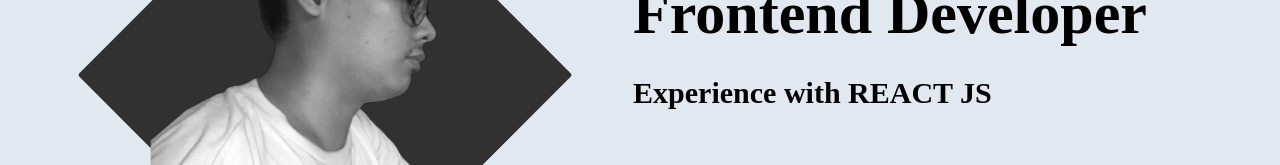
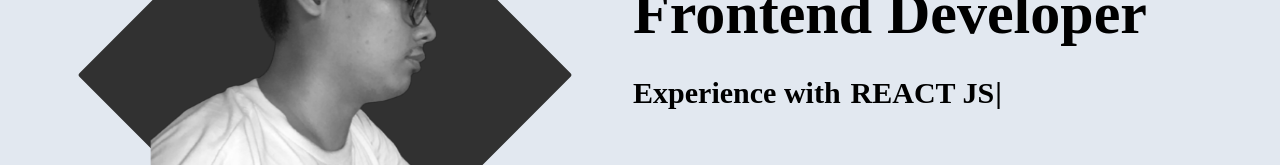
Before and after one commit to Kaung-Myat-Hun/portfolio, a React (Vite) app: page / in a window 1280 px wide. Shown: the part 310-475 px from the top of the page. Built offline with nearby package versions, Linux system fonts and the light colour scheme.

Commit message:
adding: new react typewriter

```diff
--- a/package.json
+++ b/package.json
@@ -21,7 +21,8 @@
     "react": "^18.2.0",
     "react-dom": "^18.2.0",
     "react-material-ui-carousel": "^3.4.2",
-    "react-router-dom": "^6.4.5"
+    "react-router-dom": "^6.4.5",
+    "typewriter-effect": "^2.20.1"
   },
   "devDependencies": {
     "@types/react": "^18.0.24",
--- a/src/components/Home/Home.jsx
+++ b/src/components/Home/Home.jsx
@@ -2,6 +2,7 @@
 import style from "./Home.module.css";
 import image from "../../assets/image/2022_12_08_15_44_IMG_0006-removebg-preview-modified.png";
 import { useNavigate } from "react-router-dom";
+import Typewriter from "typewriter-effect";
 
 function Home() {
   const navigate = useNavigate();
@@ -16,7 +17,8 @@
             <img src={image} alt="" className={style.profileImage} />
             <button
               onClick={() => navigate("/about-me")}
-              className={`btn bg-white text-black text-lg ${style.moreAboutBtn} hover:text-white`}>
+              className={`btn bg-white text-black text-lg ${style.moreAboutBtn} hover:text-white`}
+            >
               more About me{" "}
               <svg
                 width="12px"
@@ -24,31 +26,47 @@
                 fill="#7f7f7f"
                 style={{ marginLeft: "10px" }}
                 xmlns="http://www.w3.org/2000/svg"
-                viewBox="0 0 384 512">
+                viewBox="0 0 384 512"
+              >
                 <path d="M169.4 470.6c12.5 12.5 32.8 12.5 45.3 0l160-160c12.5-12.5 12.5-32.8 0-45.3s-32.8-12.5-45.3 0L224 370.8 224 64c0-17.7-14.3-32-32-32s-32 14.3-32 32l0 306.7L54.6 265.4c-12.5-12.5-32.8-12.5-45.3 0s-12.5 32.8 0 45.3l160 160z" />
               </svg>{" "}
             </button>
           </div>
         </div>
-        <div className={`${style.infoText} flex flex-col ml-96 justify-center items-center`}>
+        <div
+          className={`${style.infoText} flex flex-col ml-96 justify-center items-center`}
+        >
           <div>
-            <p className={` text-black font-semibold mb-5 text-5xl ${style.name}`}>
+            <p
+              className={` text-black font-semibold mb-5 text-5xl ${style.name}`}
+            >
               I am Kaung Myat Hun
             </p>
-            <p className={` text-black font-bold mb-5 ${style.heroText}`}>Frontend Developer</p>
-            <p className={` text-black font-bold mb-28 ${style.subtitle}`}>
-              Experience with REACT JS
+            <p className={` text-black font-bold mb-5 ${style.heroText}`}>
+              Frontend Developer
+            </p>
+            <p className={` text-black flex font-bold mb-28 ${style.subtitle}`}>
+              <p className={`mr-4`}>Experience with</p>
+              <Typewriter
+                options={{
+                  strings: ["JQuery", "REACT JS", "ANGULAR JS"],
+                  autoStart: true,
+                  loop: true,
+                }}
+              />
             </p>
           </div>
           <div className={`text-black ${style.iconContainer}`}>
             <a
               className={` max-[400px]:mb-20 hover:fill-blue-600 justify-end`}
               target="blank"
-              href="https://github.com/KaungMyatHun-15691">
+              href="https://github.com/KaungMyatHun-15691"
+            >
               <svg
                 className={style.iconGithub}
                 xmlns="http://www.w3.org/2000/svg"
-                viewBox="0 0 496 512">
+                viewBox="0 0 496 512"
+              >
                 <path d="M165.9 397.4c0 2-2.3 3.6-5.2 3.6-3.3.3-5.6-1.3-5.6-3.6 0-2 2.3-3.6 5.2-3.6 3-.3 5.6 1.3 5.6 3.6zm-31.1-4.5c-.7 2 1.3 4.3 4.3 4.9 2.6 1 5.6 0 6.2-2s-1.3-4.3-4.3-5.2c-2.6-.7-5.5.3-6.2 2.3zm44.2-1.7c-2.9.7-4.9 2.6-4.6 4.9.3 2 2.9 3.3 5.9 2.6 2.9-.7 4.9-2.6 4.6-4.6-.3-1.9-3-3.2-5.9-2.9zM244.8 8C106.1 8 0 113.3 0 252c0 110.9 69.8 205.8 169.5 239.2 12.8 2.3 17.3-5.6 17.3-12.1 0-6.2-.3-40.4-.3-61.4 0 0-70 15-84.7-29.8 0 0-11.4-29.1-27.8-36.6 0 0-22.9-15.7 1.6-15.4 0 0 24.9 2 38.6 25.8 21.9 38.6 58.6 27.5 72.9 20.9 2.3-16 8.8-27.1 16-33.7-55.9-6.2-112.3-14.3-112.3-110.5 0-27.5 7.6-41.3 23.6-58.9-2.6-6.5-11.1-33.3 2.6-67.9 20.9-6.5 69 27 69 27 20-5.6 41.5-8.5 62.8-8.5s42.8 2.9 62.8 8.5c0 0 48.1-33.6 69-27 13.7 34.7 5.2 61.4 2.6 67.9 16 17.7 25.8 31.5 25.8 58.9 0 96.5-58.9 104.2-114.8 110.5 9.2 7.9 17 22.9 17 46.4 0 33.7-.3 75.4-.3 83.6 0 6.5 4.6 14.4 17.3 12.1C428.2 457.8 496 362.9 496 252 496 113.3 383.5 8 244.8 8zM97.2 352.9c-1.3 1-1 3.3.7 5.2 1.6 1.6 3.9 2.3 5.2 1 1.3-1 1-3.3-.7-5.2-1.6-1.6-3.9-2.3-5.2-1zm-10.8-8.1c-.7 1.3.3 2.9 2.3 3.9 1.6 1 3.6.7 4.3-.7.7-1.3-.3-2.9-2.3-3.9-2-.6-3.6-.3-4.3.7zm32.4 35.6c-1.6 1.3-1 4.3 1.3 6.2 2.3 2.3 5.2 2.6 6.5 1 1.3-1.3.7-4.3-1.3-6.2-2.2-2.3-5.2-2.6-6.5-1zm-11.4-14.7c-1.6 1-1.6 3.6 0 5.9 1.6 2.3 4.3 3.3 5.6 2.3 1.6-1.3 1.6-3.9 0-6.2-1.4-2.3-4-3.3-5.6-2z" />
               </svg>
             </a>
```
Also changed, not shown: 1 other file (tests, documents, lock files or other folders).
